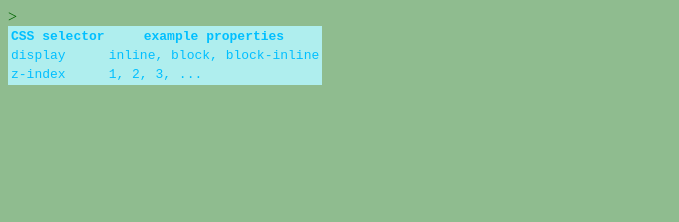
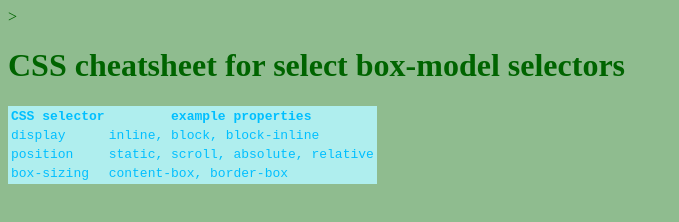
Before and after one commit to Jaselgon/jaselgon.github.io, a plain HTML site: page css-cheatsheet.html in a window 1280 px wide. Shown: the whole page, without its empty margins (0-679 px from the left). Drawn offline with Linux system fonts and the light colour scheme.

Commit message:
Update css-cheatsheet.html

```diff
--- a/css-cheatsheet.html
+++ b/css-cheatsheet.html
@@ -2,6 +2,9 @@
 <!DOCTYPE html>
 <html>
     <head>
+        <title>
+            CSS cheatsheet for select selectors
+        </title>
         <style>
             body {
                 background-color:darkseagreen;
@@ -17,6 +20,9 @@
     </head>
 
     <body>
+        <h1>
+            CSS cheatsheet for select box-model selectors
+        </h1>
         <table>
             <thead>
                 <tr>
@@ -30,8 +36,13 @@
                 </tr>
 
                 <tr>
-                    <td>z-index</td>
-                    <td>1, 2, 3, ...</td>
+                    <td>position</td>
+                    <td>static, scroll, absolute, relative</td>
+                </tr>
+
+                <tr>
+                    <td>box-sizing</td>
+                    <td>content-box, border-box</td>
                 </tr>
             </thead>
         </table>
```
